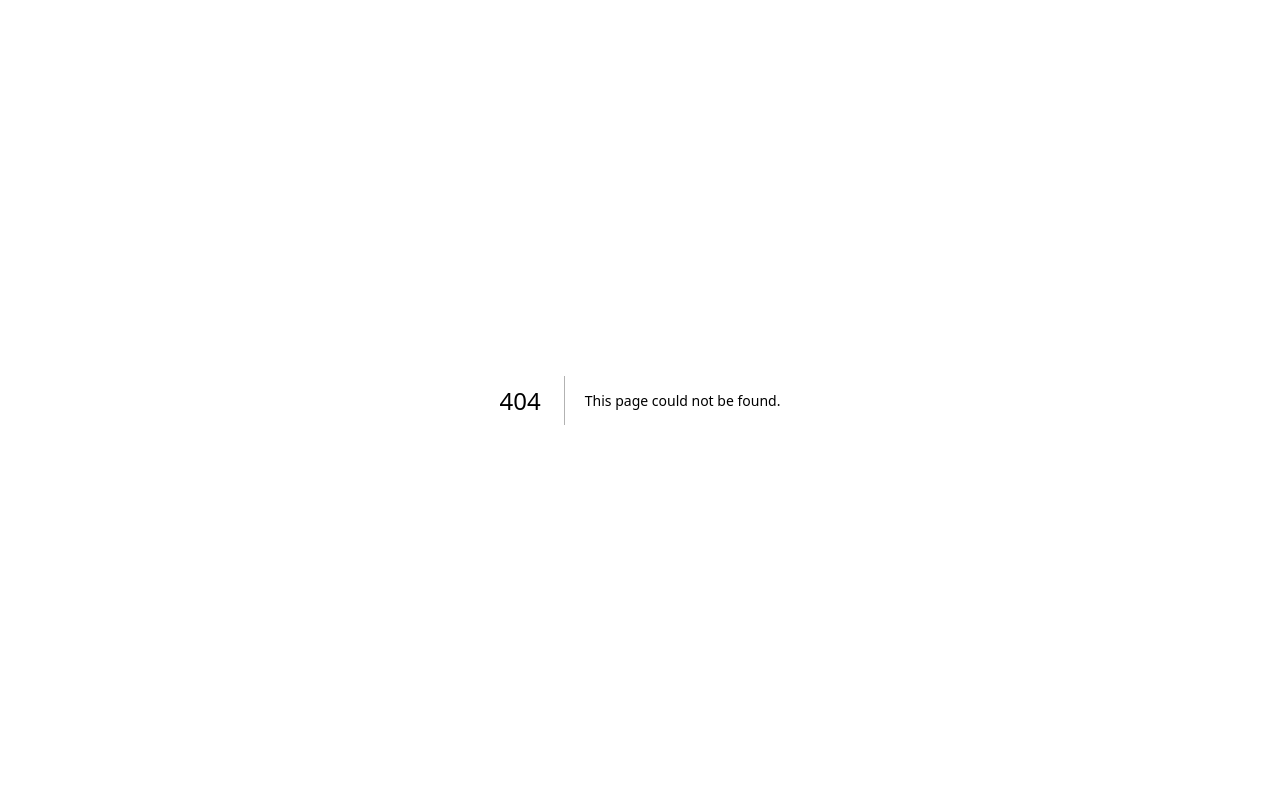
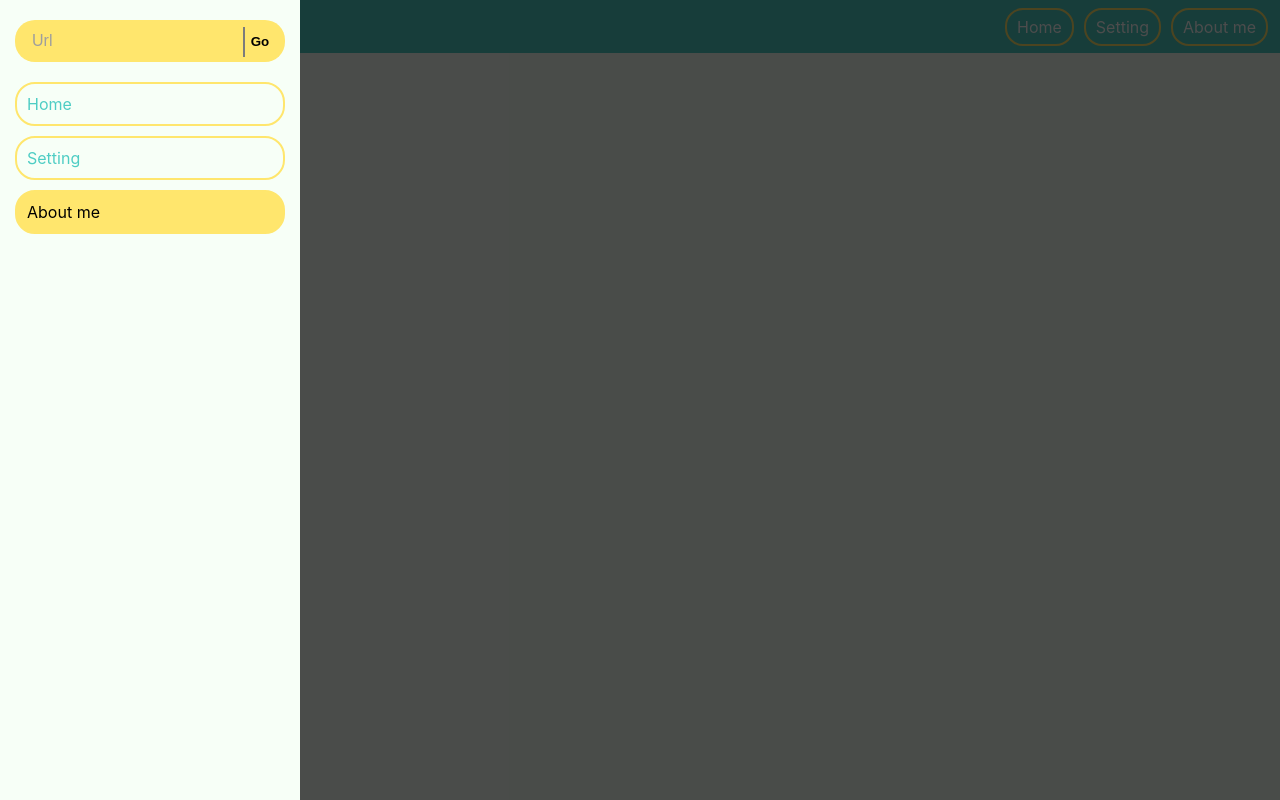
Before and after one commit to anubhav-anand22/yt-audio-next-app, a Next.js app: page /about in a window 1280 px wide. Before the commit this address had no page. Built offline with nearby package versions, Linux system fonts and the light colour scheme.

Commit message:
added header, nav, drawer

```diff
--- /dev/null
+++ b/Components/Drawer.tsx
@@ -0,0 +1,52 @@
+import style from "../styles/Components/Drawer.module.css";
+import Link from "next/link";
+import { Dispatch, SetStateAction } from "react";
+import { NextRouter, useRouter } from "next/router";
+
+interface DrawerProps {
+    isDrawerShow: boolean;
+    setIsDrawerShow: Dispatch<SetStateAction<boolean>>;
+}
+
+interface LinkItemProps {
+    title: string;
+    href: string;
+    route: NextRouter
+}
+
+const Drawer = ({ isDrawerShow, setIsDrawerShow }: DrawerProps) => {
+    const route = useRouter();
+    return (
+        <div
+            className={`${style.drawer} ${
+                isDrawerShow ? style.showDrawer : style.hideDrawer
+            }`}
+            onClick={() => setIsDrawerShow(false)}
+        >
+            <nav
+                className={style.drawer_nav}
+                onClick={(e) => e.stopPropagation()}
+            >
+                <div className={style.drawer_nav_search}>
+                    <input type="url" placeholder="Url" />
+                    <button>Go</button>
+                </div>
+                <ul className={style.drawer_nav_ul}>
+                    <LinkItem href="/" title="Home" route={route} />
+                    <LinkItem href="/setting" title="Setting" route={route}  />
+                    <LinkItem href="/about" title="About me" route={route}  />
+                </ul>
+            </nav>
+        </div>
+    );
+};
+
+const LinkItem = ({ href, title, route }: LinkItemProps) => {
+    return (
+        <li className={`${route.pathname === href ? style.activePathLi : ""}`}>
+            <Link href={href}>{title}</Link>
+        </li>
+    );
+};
+
+export default Drawer;
--- a/pages/_app.tsx
+++ b/pages/_app.tsx
@@ -1,6 +1,37 @@
-import '../styles/globals.css'
-import type { AppProps } from 'next/app'
+import "../styles/globals.css";
+import type { AppProps } from "next/app";
+import Link from "next/link";
+import headerModule from "../styles/Header.module.css";
+import Drawer from '../Components/Drawer'
+import { useState } from "react";
 
 export default function App({ Component, pageProps }: AppProps) {
-  return <Component {...pageProps} />
+    const [isDrawerShow, setIsDrawerShow] = useState(true);
+    return (
+        <div>
+            <header className={headerModule.header}>
+                <Link href="/"><h1>YTA</h1></Link>
+                <nav className={headerModule.nav}>
+                    <ul className={headerModule.navUl}>
+                        <li>
+                            <Link href="/">Home</Link>
+                        </li>
+                        <li>
+                            <Link href="/setting">Setting</Link>
+                        </li>
+                        <li>
+                            <Link href="/about">About me</Link>
+                        </li>
+                    </ul>
+                </nav>
+                <div className={headerModule.drawrIcon} onClick={() => setIsDrawerShow(true)}>
+                  <div></div>
+                  <div></div>
+                  <div></div>
+                </div>
+            </header>
+            <Drawer isDrawerShow={isDrawerShow} setIsDrawerShow={setIsDrawerShow} />
+            <Component {...pageProps} />
+        </div>
+    );
 }
--- /dev/null
+++ b/pages/about.tsx
@@ -0,0 +1,7 @@
+export default function About() {
+  return (
+    <div>
+      <p>About me</p>
+    </div>
+  )
+}
--- /dev/null
+++ b/styles/Components/Drawer.module.css
@@ -0,0 +1,101 @@
+.drawer {
+    position: fixed;
+    top: 0;
+    left: 0;
+    width: 100%;
+    height: 100%;
+    transition: background 0.6s ease-in-out, z-index 0.6s ease-in-out;
+}
+
+.drawer_nav {
+    width: min(80vw, 300px);
+    height: 100%;
+    background-color: var(--drawer-main-back);
+    position: fixed;
+    left: -81vw;
+    top: 0px;
+    transition: left 0.6s ease-in-out;
+    display: flex;
+    flex-direction: column;
+    align-items: center;
+}
+
+.showDrawer {
+    background-color: var(--drawer-back-color);
+    z-index: 3;
+}
+
+.hideDrawer {
+    z-index: -1;
+    background-color: rgba(0, 0, 0, 0);
+}
+
+.showDrawer .drawer_nav {
+    left: 0
+}
+
+.drawer_nav_search {
+    width: 90%;
+    background-color: var(--action-color);
+    padding: 5px 10px;
+    border-radius: 20px;
+    margin-top: 20px;
+}
+
+.drawer_nav_search button {
+    border: none;
+    outline: none;
+    background-color: var(--action-color);
+    width: 30px;
+    height: 30px;
+    position: relative;
+    cursor: pointer;
+    color: black;
+    font-weight: 600;
+}
+
+.drawer_nav_search input {
+    width: calc(100% - 30px);
+    padding: 7px;
+    background: transparent;
+    border: none;
+    outline: none;
+    font-size: 16px;
+    color: black;
+}
+
+.drawer_nav_search input::placeholder {
+    color: rgb(158, 158, 158);
+}
+
+.drawer_nav_search button::before {
+    display: block;
+    content: "";
+    width: 2px;
+    height: 100%;
+    background-color: rgb(124, 124, 124);
+    position: absolute;
+    left: -2px;
+    top: 0;
+}
+
+.drawer_nav_ul {
+    width: 90%;
+    list-style: none;
+    padding-top: 10px;
+}
+
+.drawer_nav_ul li {
+    padding: 10px;
+    border: 2px solid var(--action-color);
+    margin-top: 10px;
+    color: var(--primary);
+    border-radius: 20px;
+    transition: background 0.3s ease-in-out, color 0.3s ease-in-out;
+}
+
+.activePathLi,
+.drawer_nav_ul li:hover {
+    background-color: var(--action-color);
+    color: black !important;
+}
--- /dev/null
+++ b/styles/Header.module.css
@@ -0,0 +1,94 @@
+.header {
+    background-color: var(--primary);
+    display: flex;
+    justify-content: space-between;
+    align-items: center;
+    padding: 7px;
+    color: white;
+}
+
+.header h1 {
+    position: relative;
+}
+
+.header h1::after {
+    width: 0%;
+    background-color: white;
+    display: inline-block;
+    height: 2px;
+    content: "";
+    position: absolute;
+    bottom: 0;
+    left: 4px;
+    transition: width 0.3s ease-in-out;
+}
+
+.header h1:hover::after {
+    width: 100%;
+}
+
+.nav {
+    display: none;
+}
+
+.drawrIcon {
+    display: flex;
+    flex-direction: column;
+    width: 30px;
+    height: 24px;
+    justify-content: space-between;
+    align-items: flex-end;
+}
+
+.drawrIcon div {
+    width: 30px;
+    height: 4px;
+    border-radius: 2px;
+    background-color: var(--action-color);
+    transition: transform 0.2s ease-in-out, width 0.2s ease-in-out;
+}
+
+.drawrIcon div:nth-child(2) {
+    width: 20px;
+    transition: width 0.2s ease-in-out;
+}
+
+.drawrIcon:hover div:nth-child(1) {
+    transform: rotate(-40deg) translate(-13px, -6px);
+    width: 20px;
+}
+
+.drawrIcon:hover div:nth-child(3) {
+    transform: rotate(40deg) translate(-13px, 6px);
+    width: 20px;
+}
+
+.drawrIcon:hover div:nth-child(2) {
+    width: 30px;
+}
+
+@media (min-width: 600px) {
+    .nav {
+        display: block;
+    }
+    .navUl {
+        display: flex;
+        list-style: none;
+    }
+
+    .navUl li {
+        padding: 7px 10px;
+        margin: 0 5px;
+        border-radius: 18px;
+        border: 2px solid var(--action-color);
+        transition: background 0.3s ease-in-out, color 0.3s ease-in-out;
+    }
+
+    .navUl li:hover {
+        background-color: var(--action-color);
+        color: rgb(5, 5, 5);
+    }
+    .drawrIcon {
+        display: none;
+    }
+}
--- a/styles/globals.css
+++ b/styles/globals.css
@@ -1,7 +1,19 @@
+:root {
+    --black: #000000;
+    --white: #FFFFFF;
+    --primary: #4ECDC4;
+    --warning-color: #FF6B6B;
+    --action-color: #FFE66D;
+    --drawer-back-color: rgba(0,0,0,0.7);
+    --drawer-main-back: #F7FFF7;
+}
+
 html,
 body {
-  padding: 0;
-  margin: 0;
+    background-color: #F7FFF7;
+    color: #000000;
+    width: 100%;
+    height: 100%;
     font-family: -apple-system, BlinkMacSystemFont, Segoe UI, Roboto, Oxygen,
         Ubuntu, Cantarell, Fira Sans, Droid Sans, Helvetica Neue, sans-serif;
 }
@@ -13,6 +25,8 @@ a {
 
 * {
     box-sizing: border-box;
+    padding: 0;
+    margin: 0;
 }
 
 @media (prefers-color-scheme: dark) {
@@ -20,7 +34,13 @@ a {
         color-scheme: dark;
     }
     body {
-    color: white;
-    background: black;
+      background-color: #292F36;
+      color: #000000;
+    }
+    :root {
+      --white: #000000;
+      --black: #FFFFFF;
+      --drawer-back-color: rgba(173, 173, 173, 0.4);
+      --drawer-main-back: #292F36;
     }
 }
```
Also changed, not shown: pages/index.tsx (+7 -1 lines), pages/setting.tsx (added, +7 -0 lines), pages/videoList.tsx (added, +7 -0 lines). Lines whose indentation alone changed are shown as unchanged.
